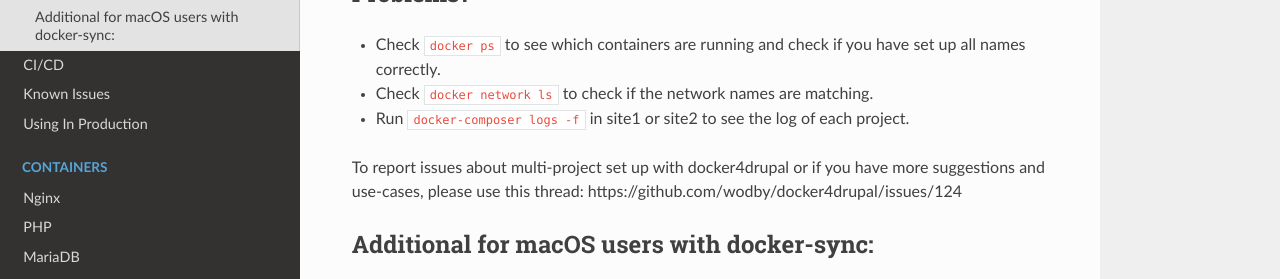
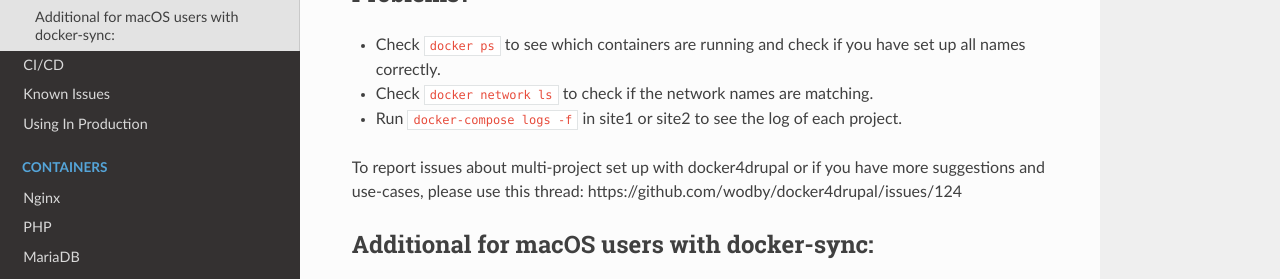
Before and after one commit to wodby/docker4drupal, an MkDocs documentation site: the page built from docs/multiple-projects.md, in a window 1280 px wide and 900 px high, scrolled down 920 px. Shown: the part 389-668 px from the top of the window. Built offline with MkDocs 1.6.1, drawn with Linux system fonts in a browser that asks for light colours; nearby versions of some CDN libraries; old or Windows-style settings are respelled for this version of MkDocs.

Commit message:
Wrong Command being used
Replacing docker-composer with docker-compose

```diff
--- a/docs/multiple-projects.md
+++ b/docs/multiple-projects.md
@@ -32,7 +32,7 @@ This set up also works for other Docker projects (non Drupal and non docker4drup
 
 - Check `docker ps` to see which containers are running and check if you have set up all names correctly.
 - Check `docker network ls` to check if the network names are matching.
-- Run `docker-composer logs -f` in site1 or site2 to see the log of each project.
+- Run `docker-compose logs -f` in site1 or site2 to see the log of each project.
 
 To report issues about multi-project set up with docker4drupal or if you have more suggestions and use-cases, please use this thread: https://github.com/wodby/docker4drupal/issues/124
 
```
